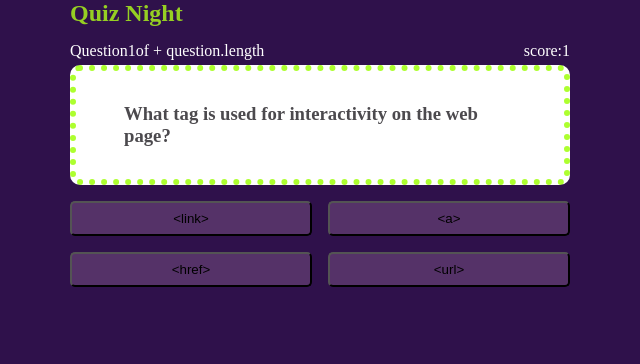
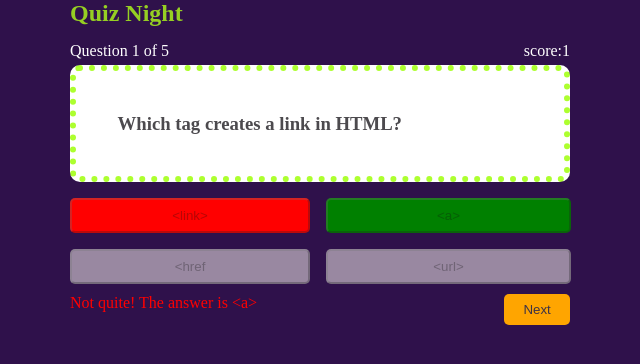
Before and after one commit to ideamespace-lang/TEKHUB-HTML, a plain HTML site: page emmet_today_17th/index.html in a window 1280 px wide. Both pictures are taken after a click on the button "<link>". Shown: the whole page, without its empty margins (320-960 px from the left). Drawn offline with Linux system fonts and the light colour scheme.

Commit message:
worked on next btn , question increment , and score increment.

```diff
--- a/emmet_today_17th/script.js
+++ b/emmet_today_17th/script.js
@@ -1,35 +1,99 @@
 const questions = [
   {
-    question: "Which tag creates aa link in HTML?",
-    option: ["<link>", "<a>", "<href>", "<url>"],
+    question: "Which tag creates a link in HTML?",
+    options: ["<link>", "<a>", "<href", "<url>"],
+    answer: 1,
   },
 
   {
     question: "What tag is used for interactivity on the web page?",
-    option: ["<link>", "<a>", "<href>", "<url>"],
+    options: ["<link>", '<a class="button">', "<dialog>", "<button>"],
+    answer: 3,
+  },
+
+  {
+    question: "Which tag is used to create the largest heading in HTML?",
+    options: ["<h6>", "<head>", "<h1>", "<heading>"],
+    answer: 2,
+  },
+
+  {
+    question: "Which CSS property changes the text color of an element?",
+    options: ["font-color", "color", "text-style", "background-color"],
+    answer: 1,
+  },
+
+  {
+    question:
+      "Which keyword declares a variable that can be reassigned in JavaScript?",
+    options: ["const", "let", "static", "fixed"],
+    answer: 1,
   },
 ];
-
-let questionNumber = 1;
+let questionNumber = 0;
+let score = 0;
 
 const h2Question = document.querySelector(".qust");
-const questionList = document.querySelector(".grid");
+const optionList = document.querySelector(".grid");
 const btnOptions = document.querySelectorAll(".ans");
 const progress = document.querySelector(".question");
-const btnNt = document.querySelector(".nt");
+const footerQuiz = document.querySelector(".nt");
+const answerMessage = document.querySelector(".correct");
+let scoreValue = document.querySelector(".qus span");
+const btnNext = document.querySelector(".nt-inner");
 
 function showContent() {
-  progress.textContent = "Question" + questionNumber + "of + question.length";
+  progress.textContent =
+    "Question " + (questionNumber + 1) + " of " + questions.length;
 
-  let current = questions[1];
+  let current = questions[questionNumber];
   h2Question.textContent = current.question;
 
   for (let i = 0; i < btnOptions.length; i++) {
-    btnOptions[i].textContent = current.option[i];
+    btnOptions[i].textContent = current.options[i];
   }
 }
 
-btnOptions[0].addEventListener("click", () => {
-  btnNt.classList.toggle("hidden");
+function pickAnswer(answerChoice) {
+  let currentQuestion = questions[questionNumber];
+  footerQuiz.classList.add("active");
+  if (answerChoice === currentQuestion.answer) {
+    score++;
+    scoreValue.textContent = score;
+    btnOptions[answerChoice].style.backgroundColor = "green";
+  } else {
+    answerMessage.textContent = `Not quite! The answer is ${btnOptions[currentQuestion.answer].textContent}`;
+    answerMessage.style.color = "red";
+    btnOptions[answerChoice].style.backgroundColor = "red";
+    btnOptions[currentQuestion.answer].style.backgroundColor = "green";
+  }
+
+  for (let count = 0; count < btnOptions.length; count++) {
+    btnOptions[count].disabled = true;
+  }
+}
+
+optionList.addEventListener("click", (e) => {
+  let btnClick = e.target.closest(".ans");
+  let ansIndex = Array.from(btnOptions).indexOf(btnClick);
+
+  pickAnswer(ansIndex);
+});
+
+btnNext.addEventListener("click", () => {
+  if (questionNumber < questions.length - 1) {
+    questionNumber++;
+    showContent();
+
+    footerQuiz.classList.remove("active");
+
+    for (let count = 0; count < btnOptions.length; count++) {
+      btnOptions[count].disabled = false;
+      btnOptions[count].style.backgroundColor = "";
+    }
+
+    answerMessage.textContent = "Correct!";
+    answerMessage.style.color = "";
+  }
 });
 showContent();
--- a/emmet_today_17th/style.css
+++ b/emmet_today_17th/style.css
@@ -30,32 +30,34 @@ h3 {
   border: 6px dotted greenyellow;
   margin-bottom: 1rem;
   color: rgb(76, 74, 78);
-
-  padding: 2rem 3rem;
+  padding: clamp(1.8rem, 1rem + 2vw, 3rem);
+  /* padding: 2rem 3rem; */
+  width: 100%;
   border-radius: 10px;
 }
 
 .grid {
   display: grid;
-  grid-template-columns: 1fr 1fr;
+  grid-template-columns: 240px 245px;
   gap: 1rem;
   color: rgb(76, 74, 78);
 }
 
 .ans {
-  background-color: rgb(85, 50, 104);
-  padding: 0.5rem;
+  background-color: rgb(153, 136, 161);
+  padding: clamp(0.5rem, 0.2rem + 1vw, 0.3rem);
+  width: 100%;
   text-align: center;
   border-radius: 5px;
 }
 .nt {
   margin-top: 10px;
-  display: flex;
+  display: none;
   justify-content: space-between;
 }
 
-.nt.hidden {
-  display: none;
+.nt.active {
+  display: flex;
 }
 
 .correct {
@@ -72,20 +74,11 @@ h3 {
 
 @media (max-width: 768px) {
   .parent {
-    width: 300px;
+    width: 100%;
     padding: 1rem;
   }
 
-  h3 {
-    padding: 1rem 2rem;
-  }
   .grid {
     grid-template-columns: 1fr;
-    width: 250px;
-    margin: auto;
-  }
-
-  .ans {
-    width: 250px;
   }
 }
```
